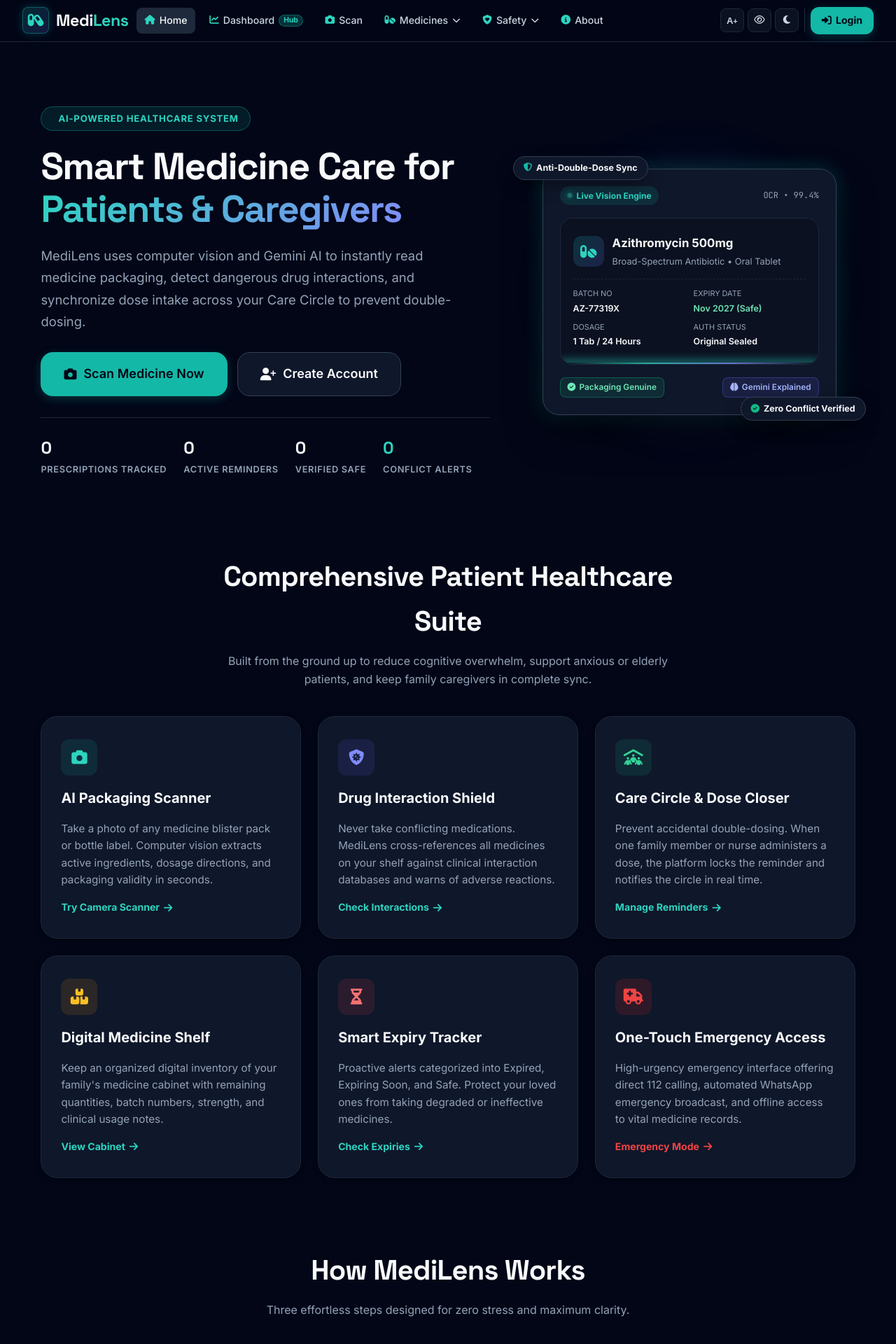
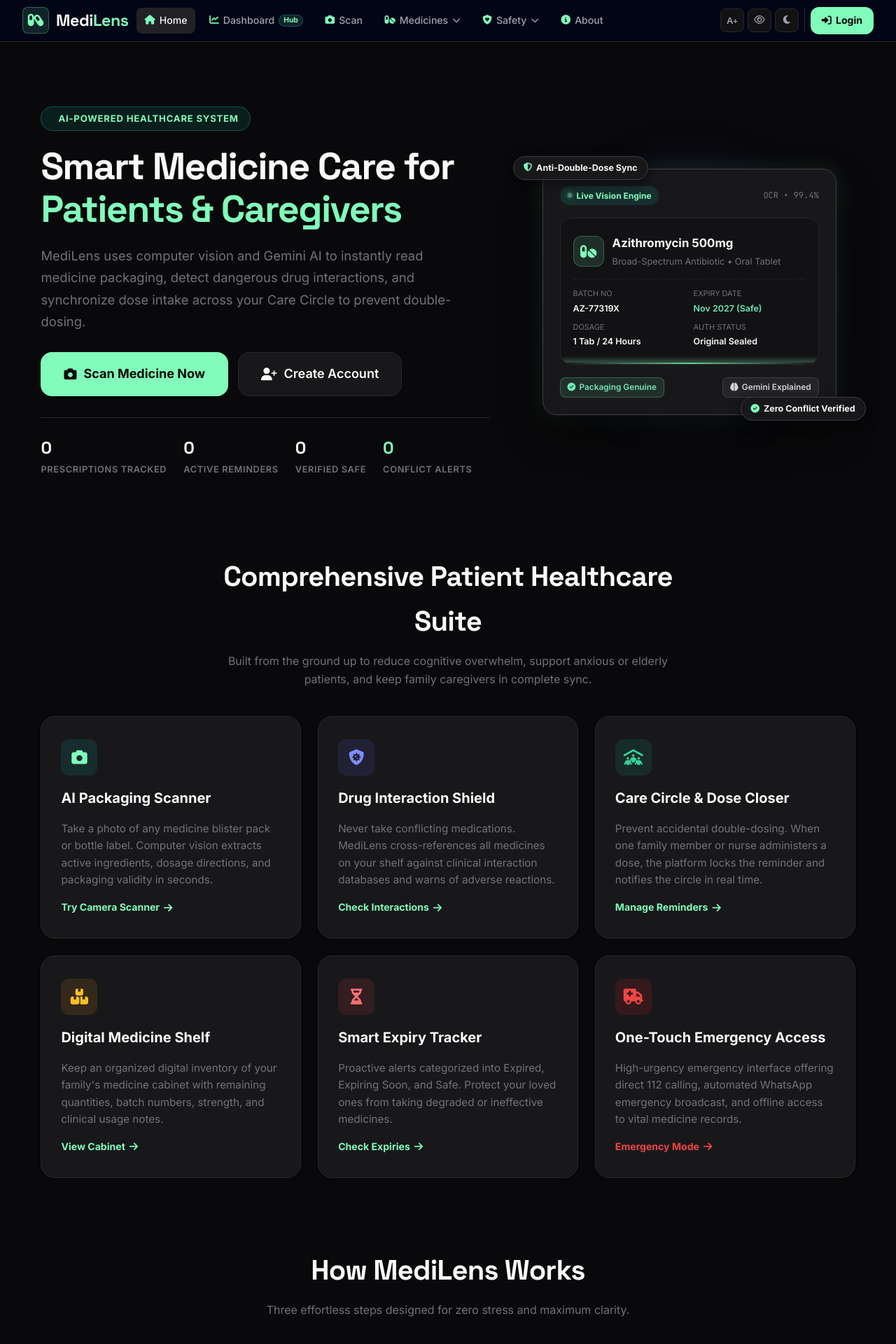
Before and after one commit to sunnyv-in/MediLens, a Flask app: page / in a window 1280 px wide. Shown: the top 1920 px of the page at 70% size. Run offline with Flask 3, Linux system fonts and the light colour scheme; data that the repository does not hold is empty.

Commit message:
Recolor dark mode to Modern Neutral Zinc with #81fcba mint accent and minimalist typography

```diff
--- a/frontend/static/css/base.css
+++ b/frontend/static/css/base.css
@@ -12,46 +12,46 @@
 ========================================================== */
 
 :root {
-  /* Surface Layers (Slate-950 Foundation) */
-  --bg-base: #020617;        /* slate-950 deep canvas */
-  --bg-surface: #0b1120;     /* slate-900 surface elevation 1 */
-  --bg-card: #0f172a;        /* slate-900 card elevation 2 */
-  --bg-card-hover: #1e293b;  /* slate-800 interactive hover */
-  --bg-glass: rgba(15, 23, 42, 0.75);
+  /* Surface Layers (Modern Neutral Zinc Foundation) */
+  --bg-base: #09090b;        /* zinc-950 deep charcoal canvas */
+  --bg-surface: #121215;     /* zinc-925 surface elevation 1 */
+  --bg-card: #18181b;        /* zinc-900 card elevation 2 */
+  --bg-card-hover: #222226;  /* zinc-800 interactive hover */
+  --bg-glass: rgba(18, 18, 21, 0.85);
 
-  /* Border System */
-  --border-subtle: #1e293b;  /* slate-800 */
-  --border-highlight: #334155;/* slate-700 */
-  --border-focus: #14b8a6;   /* emerald/teal focus ring */
+  /* Border System (Crisp, Minimalist Monochromatic) */
+  --border-subtle: #27272a;  /* zinc-800 crisp border */
+  --border-highlight: #3f3f46;/* zinc-700 active highlight */
+  --border-focus: #81fcba;   /* mint green focus ring */
   --border-glass: rgba(255, 255, 255, 0.08);
 
-  /* Calming Medical Color System */
-  --primary: #14b8a6;        /* clinical teal/emerald */
-  --primary-hover: #0d9488;  /* deeper teal */
-  --primary-light: #2dd4bf;  /* bright teal highlight */
-  --primary-glow: rgba(20, 184, 166, 0.25);
+  /* Minimalist Medical Color System (Clean Mint Accent) */
+  --primary: #81fcba;        /* spring mint accent */
+  --primary-hover: #6ee7a8;  /* deeper mint */
+  --primary-light: #81fcba;  /* bright mint */
+  --primary-glow: rgba(129, 252, 186, 0.12);
 
-  --accent-ai: #6366f1;     /* calming intelligent indigo */
-  --accent-ai-light: #818cf8;
-  --accent-ai-glow: rgba(99, 102, 241, 0.25);
+  --accent-ai: #a1a1aa;     /* neutral zinc accent */
+  --accent-ai-light: #d4d4d8;
+  --accent-ai-glow: rgba(255, 255, 255, 0.05);
 
-  --success: #10b981;        /* safety verified green */
-  --success-bg: rgba(16, 185, 129, 0.12);
-  --success-border: rgba(16, 185, 129, 0.35);
+  --success: #81fcba;        /* mint green verified */
+  --success-bg: rgba(129, 252, 186, 0.1);
+  --success-border: rgba(129, 252, 186, 0.25);
 
-  --warning: #f59e0b;        /* expiry soon / precaution amber */
-  --warning-bg: rgba(245, 158, 11, 0.12);
-  --warning-border: rgba(245, 158, 11, 0.35);
+  --warning: #fbbf24;        /* caution amber */
+  --warning-bg: rgba(251, 191, 36, 0.1);
+  --warning-border: rgba(251, 191, 36, 0.25);
 
-  --danger: #ef4444;         /* critical / expired / interaction crimson */
-  --danger-bg: rgba(239, 68, 68, 0.14);
-  --danger-border: rgba(239, 68, 68, 0.4);
+  --danger: #f87171;         /* adverse / interaction crimson */
+  --danger-bg: rgba(248, 113, 113, 0.1);
+  --danger-border: rgba(248, 113, 113, 0.25);
 
-  /* High-Contrast Accessible Typography */
-  --text-primary: #f8fafc;   /* slate-50 maximum legibility */
-  --text-secondary: #cbd5e1; /* slate-300 comfortable body */
-  --text-muted: #94a3b8;     /* slate-400 supporting labels */
-  --text-inverse: #020617;
+  /* Restrained, Non-AI-Looking Typography Scale */
+  --text-primary: #fafafa;   /* zinc-50 clean solid white */
+  --text-secondary: #a1a1aa; /* zinc-400 comfortable, calm body */
+  --text-muted: #71717a;     /* zinc-500 subtle supporting labels */
+  --text-inverse: #09090b;
 
   /* Font Families */
   --font-body: "Inter", -apple-system, BlinkMacSystemFont, "Segoe UI", Roboto, sans-serif;
@@ -65,15 +65,15 @@
   /* Radii */
   --radius-sm: 8px;
   --radius-md: 12px;
-  --radius-lg: 18px;
-  --radius-xl: 24px;
+  --radius-lg: 16px;
+  --radius-xl: 20px;
   --radius-full: 9999px;
 
-  /* Layered Shadows */
-  --shadow-sm: 0 2px 8px rgba(0, 0, 0, 0.4);
-  --shadow-md: 0 8px 24px -4px rgba(0, 0, 0, 0.5);
-  --shadow-lg: 0 16px 40px -8px rgba(0, 0, 0, 0.65);
-  --shadow-glow: 0 0 35px -5px var(--primary-glow);
+  /* Restrained Flat & Elevated Shadows (Zero Loud Glows) */
+  --shadow-sm: 0 1px 3px rgba(0, 0, 0, 0.5);
+  --shadow-md: 0 4px 16px rgba(0, 0, 0, 0.6);
+  --shadow-lg: 0 12px 32px rgba(0, 0, 0, 0.75);
+  --shadow-glow: 0 0 20px var(--primary-glow);
 
   /* Interactive Timing */
   --transition-fast: 0.15s ease;
@@ -245,27 +245,28 @@
 
 .btn-primary {
   background: var(--primary);
-  color: #020617;
-  box-shadow: 0 4px 14px var(--primary-glow);
+  color: #09090b;
+  font-weight: 700;
+  box-shadow: 0 1px 2px rgba(0, 0, 0, 0.4);
 }
 
 .btn-primary:hover {
-  background: var(--primary-light);
-  box-shadow: 0 6px 20px var(--primary-glow);
-  transform: translateY(-2px);
+  background: var(--primary-hover);
+  box-shadow: 0 2px 8px rgba(0, 0, 0, 0.5);
+  transform: translateY(-1px);
 }
 
 .btn-secondary {
   background: var(--bg-card);
   color: var(--text-primary);
-  border: 1px solid var(--border-highlight);
+  border: 1px solid var(--border-subtle);
 }
 
 .btn-secondary:hover {
   background: var(--bg-card-hover);
-  border-color: var(--primary);
-  color: var(--primary-light);
-  transform: translateY(-2px);
+  border-color: var(--border-highlight);
+  color: var(--text-primary);
+  transform: translateY(-1px);
 }
 
 .btn-outline {
@@ -382,15 +383,15 @@
 }
 
 .badge-primary {
-  background: rgba(20, 184, 166, 0.14);
-  color: #5eead4;
-  border: 1px solid rgba(20, 184, 166, 0.35);
+  background: rgba(129, 252, 186, 0.1);
+  color: #81fcba;
+  border: 1px solid rgba(129, 252, 186, 0.25);
 }
 
 .badge-ai {
-  background: rgba(99, 102, 241, 0.15);
-  color: #a5b4fc;
-  border: 1px solid rgba(99, 102, 241, 0.35);
+  background: rgba(161, 161, 170, 0.12);
+  color: #e4e4e7;
+  border: 1px solid rgba(161, 161, 170, 0.25);
 }
 
 /* ==========================================================
--- a/frontend/static/css/dashboard.css
+++ b/frontend/static/css/dashboard.css
@@ -68,7 +68,7 @@
   left: 0;
   right: 0;
   height: 3px;
-  background: linear-gradient(90deg, var(--primary), var(--accent-ai), transparent);
+  background: linear-gradient(90deg, var(--primary), transparent);
 }
 
 .patient-info-col h1 {
@@ -156,7 +156,7 @@
 }
 
 .quick-action-card.hero-action {
-  background: linear-gradient(135deg, rgba(20, 184, 166, 0.15), rgba(99, 102, 241, 0.12));
+  background: rgba(129, 252, 186, 0.08); border-color: rgba(129, 252, 186, 0.3);
   border: 1px solid rgba(20, 184, 166, 0.4);
 }
 
@@ -496,7 +496,7 @@
 
 .btn-dose-action:hover {
   background: var(--primary);
-  color: #020617;
+  color: #09090b;
   transform: translateY(-2px);
 }
 
--- a/frontend/static/css/home.css
+++ b/frontend/static/css/home.css
@@ -61,9 +61,10 @@
 }
 
 .hero-title .gradient-text {
-  background: linear-gradient(135deg, var(--primary-light) 0%, #818cf8 100%);
-  -webkit-background-clip: text;
-  -webkit-text-fill-color: transparent;
+  color: var(--primary);
+  background: none;
+  -webkit-background-clip: unset;
+  -webkit-text-fill-color: initial;
 }
 
 .hero-description {
@@ -228,9 +229,9 @@
   top: 0;
   left: 0;
   right: 0;
-  height: 3px;
-  background: linear-gradient(90deg, transparent, var(--primary-light), #818cf8, transparent);
-  box-shadow: 0 0 14px 2px var(--primary-light);
+  height: 2px;
+  background: linear-gradient(90deg, transparent, var(--primary), transparent);
+  box-shadow: 0 0 10px 1px var(--primary);
   z-index: 5;
   animation: laserSweep 3.5s cubic-bezier(0.4, 0, 0.2, 1) infinite;
 }
@@ -254,12 +255,13 @@
   width: 44px;
   height: 44px;
   border-radius: var(--radius-md);
-  background: linear-gradient(135deg, rgba(20, 184, 166, 0.2), rgba(99, 102, 241, 0.2));
+  background: rgba(129, 252, 186, 0.12);
+  border: 1px solid rgba(129, 252, 186, 0.25);
   display: flex;
   align-items: center;
   justify-content: center;
   font-size: 1.3rem;
-  color: var(--primary-light);
+  color: var(--primary);
   flex-shrink: 0;
 }
 
@@ -331,13 +333,13 @@
 }
 
 .tag-ai {
-  background: rgba(99, 102, 241, 0.12);
-  border: 1px solid rgba(99, 102, 241, 0.35);
-  color: #a5b4fc;
+  background: rgba(161, 161, 170, 0.1);
+  border: 1px solid rgba(161, 161, 170, 0.2);
+  color: #d4d4d8;
 }
 
 [data-theme="light"] .tag-ai {
-  color: #4338ca;
+  color: #3f3f46;
 }
 
 /* Orbiting Capability Badges */
@@ -549,18 +551,30 @@
 ========================================================== */
 
 .cta-banner-card {
-  background: linear-gradient(135deg, rgba(20, 184, 166, 0.15) 0%, rgba(99, 102, 241, 0.12) 100%);
-  border: 1px solid rgba(20, 184, 166, 0.35);
+  background: var(--bg-card);
+  border: 1px solid var(--border-subtle);
   border-radius: var(--radius-xl);
   padding: clamp(36px, 5vw, 64px) 32px;
   text-align: center;
   margin-top: 40px;
-  box-shadow: 0 16px 40px -10px rgba(0, 0, 0, 0.5);
+  box-shadow: var(--shadow-lg);
+  position: relative;
+  overflow: hidden;
+}
+
+.cta-banner-card::before {
+  content: "";
+  position: absolute;
+  top: 0;
+  left: 20%;
+  right: 20%;
+  height: 1px;
+  background: linear-gradient(90deg, transparent, var(--primary), transparent);
 }
 
 [data-theme="light"] .cta-banner-card {
-  background: linear-gradient(135deg, rgba(20, 184, 166, 0.08) 0%, rgba(99, 102, 241, 0.06) 100%);
-  border-color: rgba(20, 184, 166, 0.3);
+  background: #ffffff;
+  border-color: #e2e8f0;
   box-shadow: 0 10px 30px -8px rgba(15, 23, 42, 0.08);
 }
 
--- a/frontend/static/css/navbar.css
+++ b/frontend/static/css/navbar.css
@@ -49,14 +49,13 @@
   width: 38px;
   height: 38px;
   border-radius: var(--radius-sm);
-  background: linear-gradient(135deg, rgba(20, 184, 166, 0.2), rgba(99, 102, 241, 0.2));
-  border: 1px solid rgba(20, 184, 166, 0.4);
+  background: rgba(129, 252, 186, 0.12);
+  border: 1px solid rgba(129, 252, 186, 0.3);
   display: flex;
   align-items: center;
   justify-content: center;
-  color: var(--primary-light);
+  color: var(--primary);
   font-size: 1.25rem;
-  box-shadow: 0 0 14px var(--primary-glow);
   transition: all var(--transition-normal);
 }
 
@@ -213,7 +212,7 @@
   height: 28px;
   border-radius: 50%;
   background: var(--primary);
-  color: #020617;
+  color: #09090b;
   display: flex;
   align-items: center;
   justify-content: center;
@@ -234,12 +233,12 @@
   align-items: center;
   gap: 6px;
   background: var(--primary);
-  color: #020617 !important;
+  color: #09090b !important;
   font-weight: 700 !important;
   font-size: 0.88rem;
   padding: 8px 16px !important;
   border-radius: var(--radius-md);
-  box-shadow: 0 4px 14px var(--primary-glow);
+  box-shadow: 0 1px 3px rgba(0, 0, 0, 0.4);
   text-decoration: none;
   white-space: nowrap;
   transition: all var(--transition-fast);
```
Also changed, not shown: frontend/static/css/about.css (+4 -5 lines), frontend/static/css/auth.css (+4 -3 lines), frontend/static/css/scan.css (+4 -4 lines).
